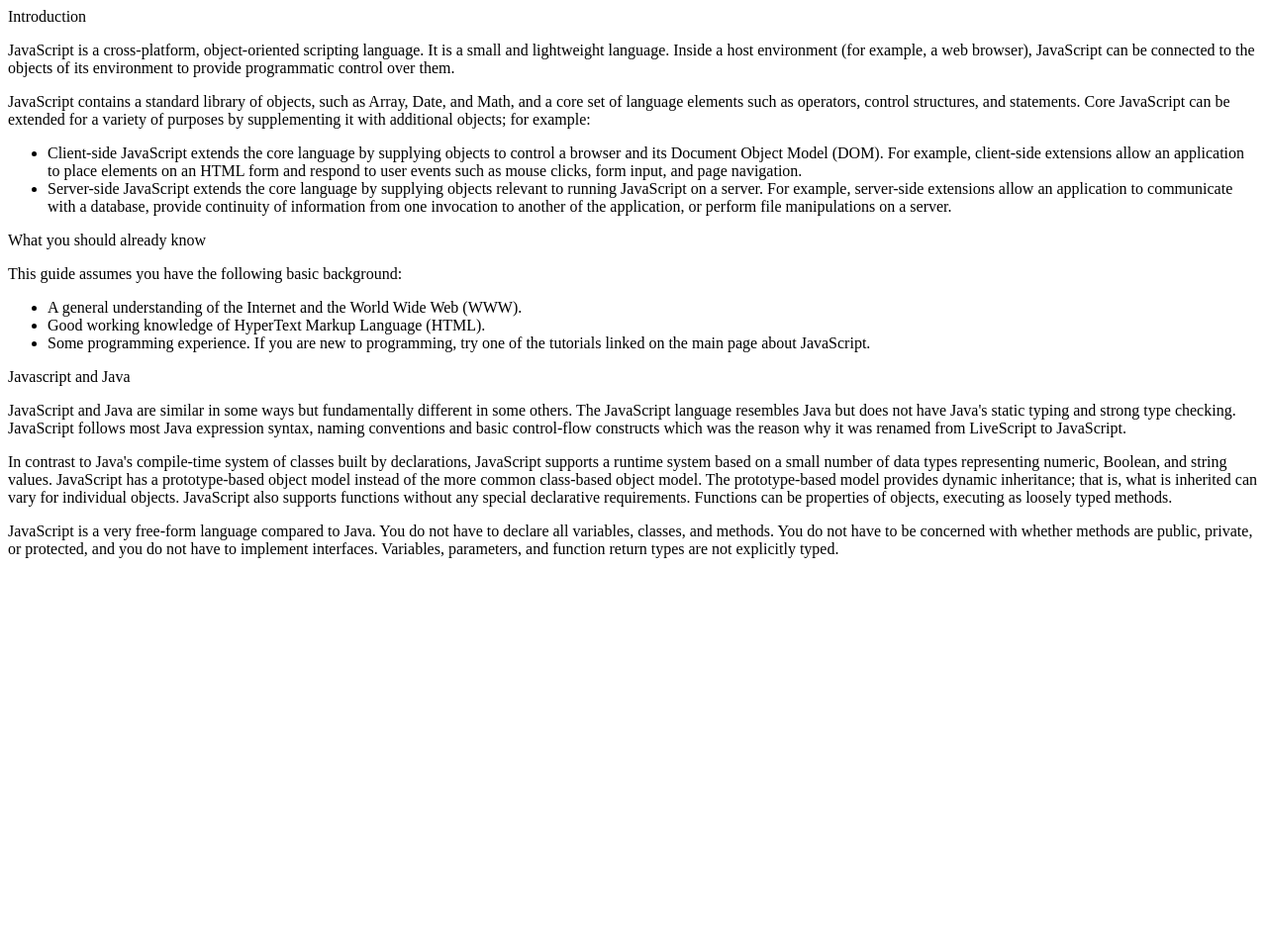
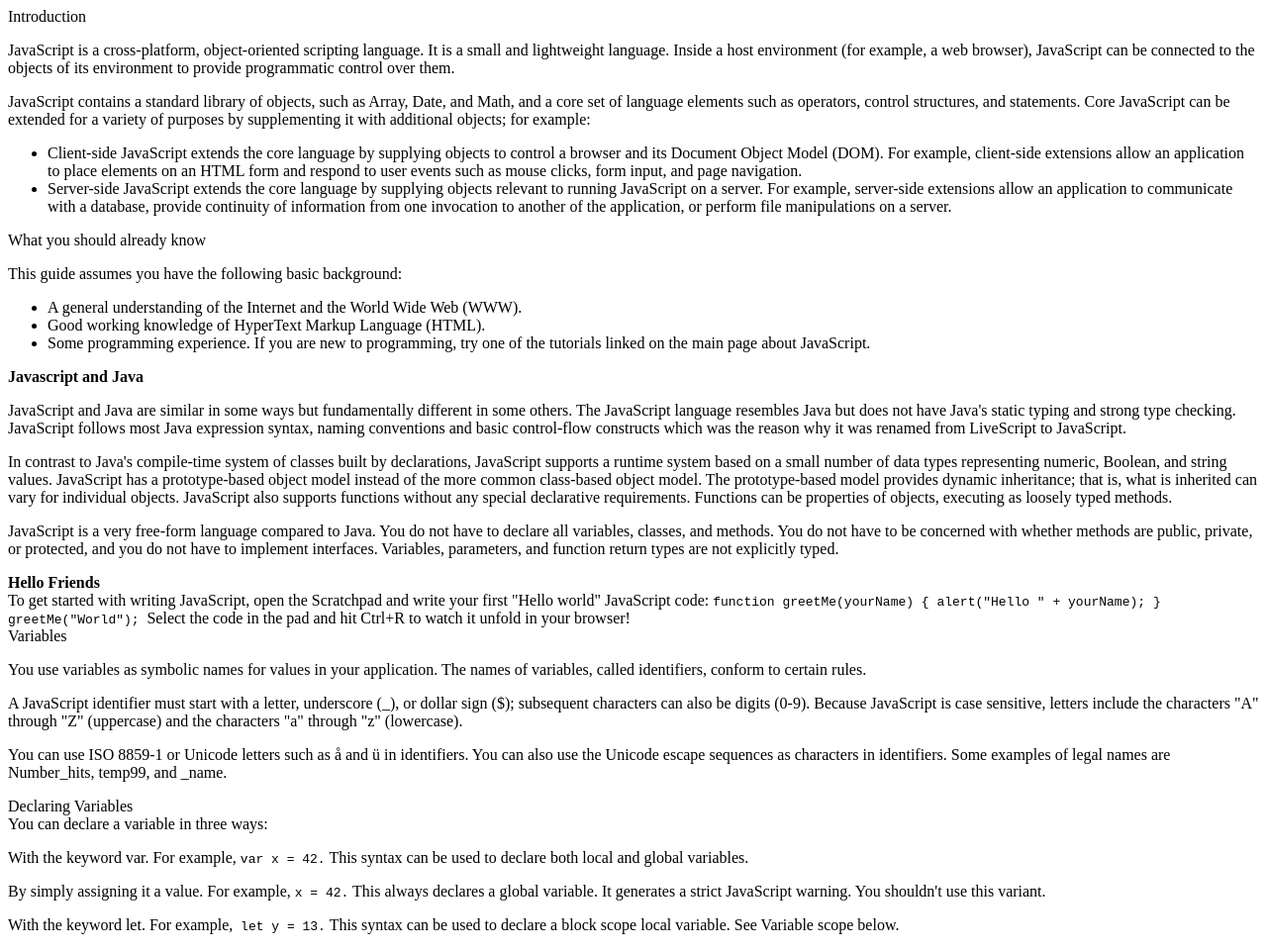
Before and after one commit to FRANCISALEKE/Technical-Documentation, a plain HTML site: page index.html in a window 1280 px wide. Shown: the whole page at 99% size. Before the commit the page ends 800 px from the top, so only its background shows below. Drawn offline with Linux system fonts and the light colour scheme.

```diff
--- a/index.html
+++ b/index.html
@@ -55,7 +55,7 @@
       </article>
     </section>
     <section class="main-section" id="JavaScript_and_Java">
-      <header>Javascript and Java</header>
+      <header><b>Javascript and Java</b></header>
       <article>
         <p>
           JavaScript and Java are similar in some ways but fundamentally different
@@ -87,6 +87,61 @@
         </p>
       </article>
     </section>
+    <section class="main-section" id="Hello_Friends">
+      <header><b>Hello Friends</b></header>
+      <article>
+        To get started with writing JavaScript, open the Scratchpad and write your
+     first "Hello world" JavaScript code:
+     <code
+       >function greetMe(yourName) { alert("Hello " + yourName); }
+       greetMe("World");
+     </code>
+
+     Select the code in the pad and hit Ctrl+R to watch it unfold in your
+     browser!
+      </article>
+    </section>
+
+  <section class="main-section" id="variables">
+    <header>Variables</header>
+      <p>
+      You use variables as symbolic names for values in your application. The
+      names of variables, called identifiers, conform to certain rules.
+    </p>
+    <p>
+      A JavaScript identifier must start with a letter, underscore (_), or
+      dollar sign ($); subsequent characters can also be digits (0-9). Because
+      JavaScript is case sensitive, letters include the characters "A" through
+      "Z" (uppercase) and the characters "a" through "z" (lowercase).
+    </p>
+    <p>
+      You can use ISO 8859-1 or Unicode letters such as å and ü in identifiers.
+      You can also use the Unicode escape sequences as characters in
+      identifiers. Some examples of legal names are Number_hits, temp99, and
+      _name.
+    </p>
+  </section>
+
+  <section class="main-section" id="declaring-variables">
+    <header>Declaring Variables</header>
+    <article>
+      You can declare a variable in three ways:
+      <p>
+        With the keyword var. For example, <code>var x = 42.</code> This syntax
+        can be used to declare both local and global variables.
+      </p>
+      <p>
+        By simply assigning it a value. For example, <code>x = 42.</code> This
+        always declares a global variable. It generates a strict JavaScript
+        warning. You shouldn't use this variant.
+      </p>
+      <p>
+        With the keyword let. For example,<code> let y = 13.</code> This syntax
+        can be used to declare a block scope local variable. See Variable scope
+        below.
+      </p>
+    </article>
+  </section>
 
 
 
```
